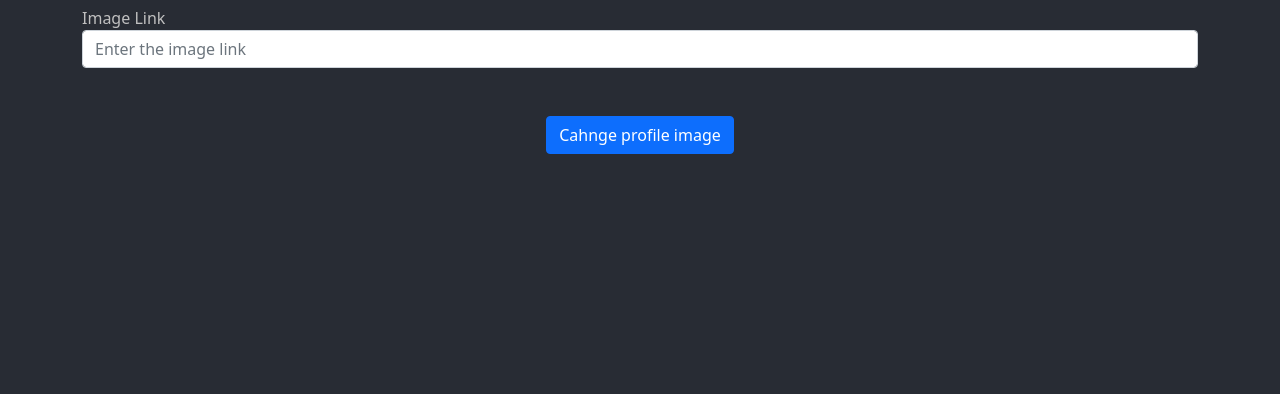
After one commit to ArturCSegat/PlataCopia, a Flask app: page /change-pfp/a in a window 1280 px wide. The commit adds this page. Shown: the part 377-771 px from the top of the page. Run offline with Flask 2, Linux system fonts and the light colour scheme; a user stored in the database is signed in.

Commit message:
New profile pics done and carimb logic done(gotta find somethingto do with it)

```diff
--- a/website/models.py
+++ b/website/models.py
@@ -16,6 +16,8 @@ class User(db.Model, UserMixin):
     IMGposts = db.relationship('ImagePost', backref='user', passive_deletes=True)
     rooms =  db.relationship('Room', backref='user', passive_deletes=True)
     is_teacher = db.Column(db.Boolean, default=False)
+    is_carimbed = db.Column(db.Boolean, default=False)
+    profile_pic = db.Column(db.Text, default='https://i.pinimg.com/474x/76/94/84/769484dafbe89bf2b8a22379658956c4.jpg')
 
 
 
--- /dev/null
+++ b/website/templates/change-pfp.html
@@ -0,0 +1,5 @@
+{% extends 'image-post.html' %}
+{% block title %}Change profile picture{% endblock %}
+{% block caption %}{% endblock %}
+{% block imagebtn %}<button class="btn btn-primary" type="submit">Cahnge profile image</button>{% endblock %}
+{% block textbtn %}{% endblock %}
--- a/website/templates/image-post.html
+++ b/website/templates/image-post.html
@@ -3,7 +3,7 @@
 
 {% block content %}
 
-<h1 align='center'>Make a Post</h1>
+<h1 align='center'>{% block header %}Make a Post{% endblock %}</h1>
 
 <form method="POST">
     <div class="form-group">
@@ -12,17 +12,18 @@
         <input type="text" id="link" name="link" class="form-control" placeholder="Enter the image link"/>
 
         <br>
-
+        {% block caption %}
         <label for="email">Caption</label>
         <input type="text" id="text" name="text" class="form-control" placeholder="Captions for the image"/>
+        {% endblock %}
 
     </div>
 
     <br>
 
     <div align="center">
-        <button class="btn btn-primary" type="submit">Post Image</button>
-        <a href="/create-post/{{current_room}}" class="btn btn-primary btn-"  role="button" aria-disabled="true">Post text only</a>
+        {% block imagebtn %}<button class="btn btn-primary" type="submit">Post Image</button>{% endblock %}
+        {% block textbtn %}<a href="/create-post/{{current_room}}" class="btn btn-primary btn-"  role="button" aria-disabled="true">Post text only</a>{% endblock %}
     </div>
 </form>
 
--- a/website/templates/room-content.html
+++ b/website/templates/room-content.html
@@ -22,7 +22,11 @@
     <h4>Participants in this room</h4>
     <ul>
         {% for part in participants %}
-        <li><a style="color: #A22B2D;" href="/posts/{{part}}">{{part}}  {% if part == room_author %}- TEACHER{% endif %}</a></li>
+            {% if part == room_author %}
+                <li><a style="color: #A22B2D;" href="/rooms/{{part}}">{{part}} - TEACHER</a></li>
+            {% else %}
+                <li><a style="color: #A22B2D;" href="/posts/{{part}}">{{part}}</a></li>
+            {% endif %}
         {% endfor %}
     </ul>
 {% endblock %}
--- a/website/views.py
+++ b/website/views.py
@@ -88,7 +88,7 @@ def create_image_post(current_room):
             db.session.commit()
 
             flash('Post posted', category='success')
-            return redirect(url_for('views.room_content', room=current_room))
+            return redirect(url_for('views.room_content', room=current_room, current_user=current_user))
 
     return render_template('image-post.html', user=current_user, current_room=current_room)
 
@@ -151,7 +151,8 @@ def delete_room(id):
 @views.route('/posts/<username>')
 @login_required
 def user_profile_posts(username):
-    user =User.query.filter_by(username=username).first()
+
+    user = User.query.filter_by(username=username).first()
 
     if not user:
         flash('This user does no exist', category='error')
@@ -159,7 +160,7 @@ def user_profile_posts(username):
 
     posts = Post.query.filter_by(author=user.id).all()
     images = ImagePost.query.filter_by(author=user.id).all()
-    return render_template("posts.html", user=current_user, posts=posts, images=images, username=username)
+    return render_template("posts.html", current_user=current_user, posts=posts, images=images, username=username, user=user)
 
 @views.route('/rooms/<username>')
 @login_required
@@ -214,3 +215,34 @@ def studentToTeacher():
     db.session.commit()
     flash("You have successfuly become a teacher", category='success')
     return redirect(url_for('views.home'))
+
+@views.route('/carimb/<user>')
+@login_required
+def carimb(user):
+    user = User.query.filter_by(id=user).first()
+
+    user.is_carimbed = True
+    db.session.commit()
+
+    flash("You have successfuly carimbed the student", category='error')
+    return redirect(url_for('views.user_profile_posts', username=user.username))
+
+@views.route('/change-pfp/<user>', methods =['GET', 'POST'])
+@login_required
+def pfpChange(user):
+    if request.method == 'POST':
+
+        user = User.query.filter_by(id=user).first()
+        pic = request.form.get('link')
+
+        if not pic:
+            flash('Image cannot be none', category='error')
+
+        else:
+            user.profile_pic = pic
+            db.session.commit()
+
+            flash('Profile picture changed with success', category='success')
+            return redirect(url_for('views.user_profile_posts', username=user.username))
+    else:
+        return render_template('change-pfp.html', user=current_user)
```
Also changed, not shown: website/templates/posts-div.html (+8 -1 lines), website/templates/posts.html (+20 -2 lines), website/database.db (added).
